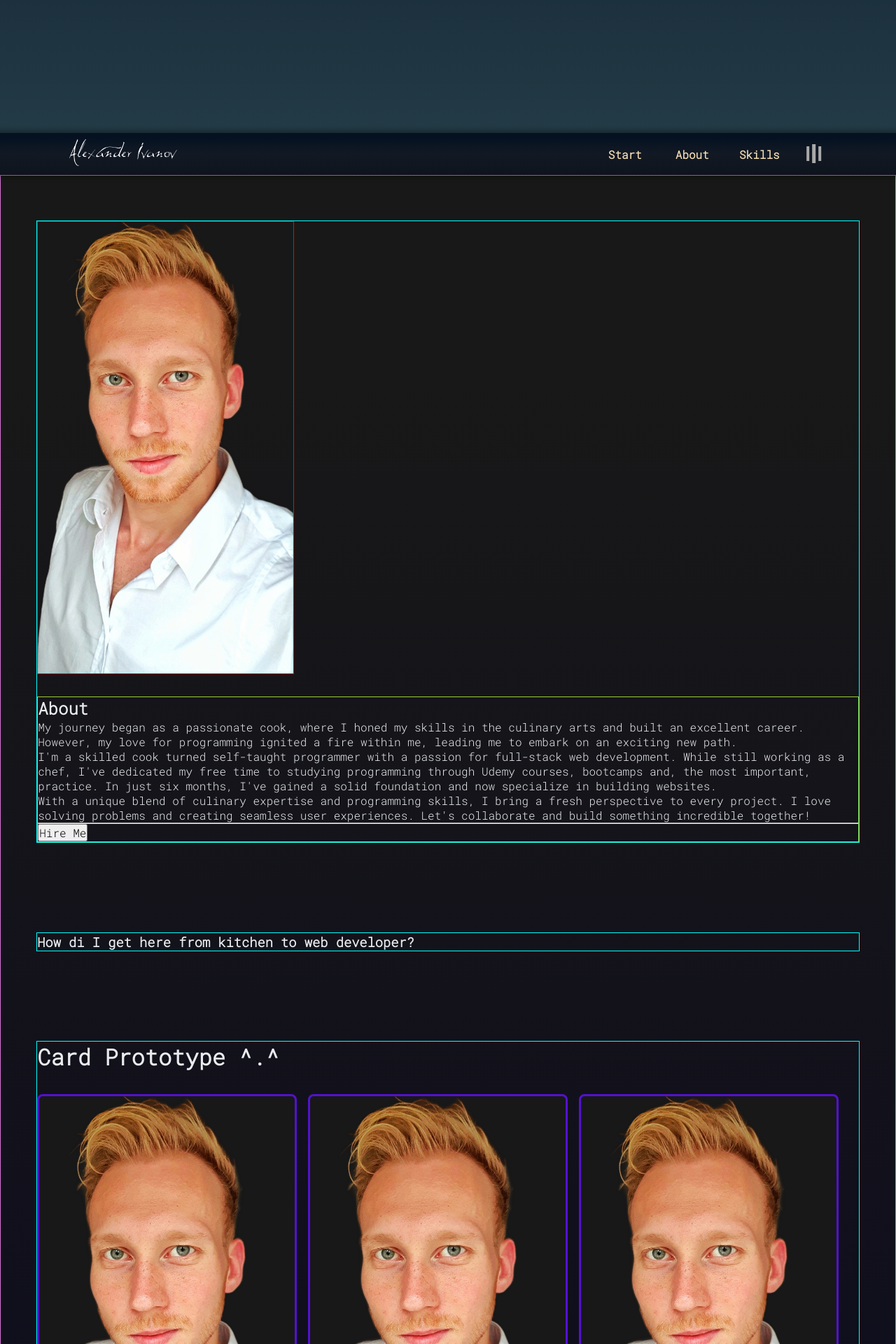
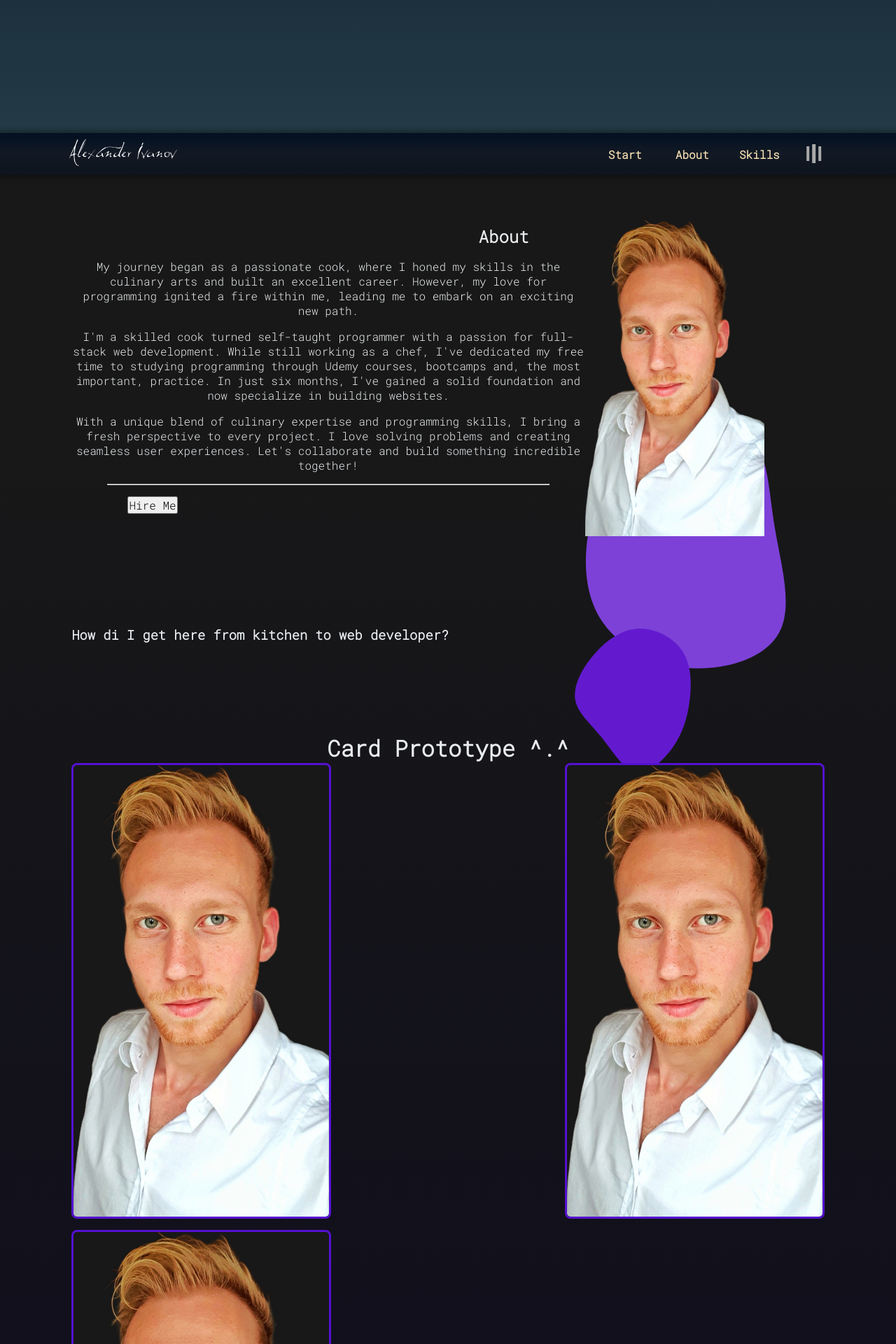
Before and after one commit to fpS-AUDIO/portfolio_django, a Django app: page /portfolio/ in a window 1280 px wide. Shown: the part 610-2530 px from the top of the page at 70% size. Run offline with Django 4.2, Linux system fonts and the light colour scheme.

Commit message:
almost done with about section

```diff
--- a/static/css/styles.css
+++ b/static/css/styles.css
@@ -50,6 +50,7 @@
     --clr-card-border: #5411d1;
     --clr-card-border-hover: #0adff2;
     --clr-card-bg-clr: #181818;
+    --clr-hr: #5a0fd4;
 
     /* theme switcher */
     --clr-theme-switcher-bg: #F5DEB3;
@@ -91,7 +92,8 @@
     --clr-flashing-border: #051121;
     --clr-card-border: #5411d1;
     --clr-card-border-hover: #11c1d1;
-    --clr-card-bg-clr: #f5f5f5;
+    --clr-card-bg-clr: #e7e7e7;
+    --clr-hr: #5a0fd4;
 
     /* theme switcher */
     --clr-theme-switcher-bg: #051121;
@@ -700,25 +702,26 @@ textarea {
     display: flex;
     flex-flow: column wrap;
     justify-content: center;
-    padding: 0 4%;
+    padding: 0 8%;
     margin: 0 auto;
     max-width: 100%;
     overflow: hidden;
-
-    /* border for debugging */
-    border: 1px solid orchid;
 }
 
 .div-container-body .div-sub-container {
+    z-index: 10;
     margin: 4rem 0;
+    align-items: center;
     display: flex;
     flex-flow: row wrap;
-    gap: 2rem;
-
-    /* border for debugging */
-    border: 1px solid aqua;
+    justify-content: center;
 }
 
+@media (min-width: 48rem) {
+    .div-container-body .div-sub-container {
+        display: unset;
+    }
+}
 
 
 
@@ -727,27 +730,80 @@ textarea {
 
 .div-container-body .div-sub-container .about-image-wrap {
     object-fit: cover;
-    overflow: hidden;
+    /* overflow: hidden; */
     line-height: 0;
+    max-width: 16rem;
+    width: 100%;
+    min-width: 8rem;
 
     display: flex;
     flex-flow: row wrap;
+    transition: all .3s ease;
+}
 
-    /* border jus for debugging */
-    border: 1px solid red;
+@media (min-width: 48rem) {
+    .div-container-body .div-sub-container .about-image-wrap {
+        float: right;
+        margin-right: 8%;
+        transition: all .3s ease;
+    }
 }
 
 .div-container-body .div-sub-container .about-image-wrap .about-image {
+    z-index: 8;
     /* Ensure the image takes the full width  and height of the card */
     width: 100%;
     height: 100%;
     object-fit: cover;
+    position: relative;
+}
+
+.div-container-body .div-sub-container .about-image-wrap .decor-before {
+    z-index: 7;
+    position: absolute;
+    max-width: 42rem;
+    top: 71rem;
+    right: -2rem;
+    transform: rotate(86deg);
+}
+
+.div-container-body .div-sub-container .about-image-wrap .decor-after {
+    z-index: 9;
+    position: absolute;
+    max-width: 23rem;
+    top: 93rem;
+    right: 12rem;
 }
 
 .div-container-body .div-sub-container .text-wrap {
-    /* border jus for debugging */
-    border: 1px solid yellowgreen;
+    margin-top: 0.5rem;
+    display: flex;
+    flex-flow: column wrap;
+    justify-content: space-between;
+    align-items: center;
+    text-align: center;
+    gap: 1rem;
 }
+
+.div-container-body .div-sub-container .text-wrap h2 {
+    align-self: flex-end;
+    position: relative;
+    right: 5rem;
+}
+
+.div-container-body .div-sub-container .text-wrap hr {
+    color: var(--clr-hr);
+    width: 86%;
+}
+
+.div-container-body .div-sub-container .text-wrap input[type="button"] {
+    align-self: flex-start;
+    position: relative;
+    left: 5rem;
+}
+
+
+
 
 
 /* Cards */
@@ -758,7 +814,6 @@ textarea {
     justify-content: space-between;
     align-items: center;
     gap: 1rem;
-
     overflow: hidden;
 }
 
--- a/templates/portfolio/base.html
+++ b/templates/portfolio/base.html
@@ -90,6 +90,10 @@
         <div class="div-sub-container" id="div-about">
 
             <div class="about-image-wrap">
+                <img class="decor-after" src="{% static 'img/about-sub-element-after.svg' %}"
+                    alt="just a blue stain to decorate the main photo">
+                <img class="decor-before" src="{% static 'img/about-sub-element-before.svg' %}"
+                    alt="another blue stain to decorate the main photo">
                 <img class="about-image" src="{% static 'img/alexander_foto.png' %}"
                     alt="Alexander's foto in white shirt with a cool haircut">
             </div>
```
Also changed, not shown: static/img/about-sub-element-after.svg (added), static/img/about-sub-element-before.svg (added).
